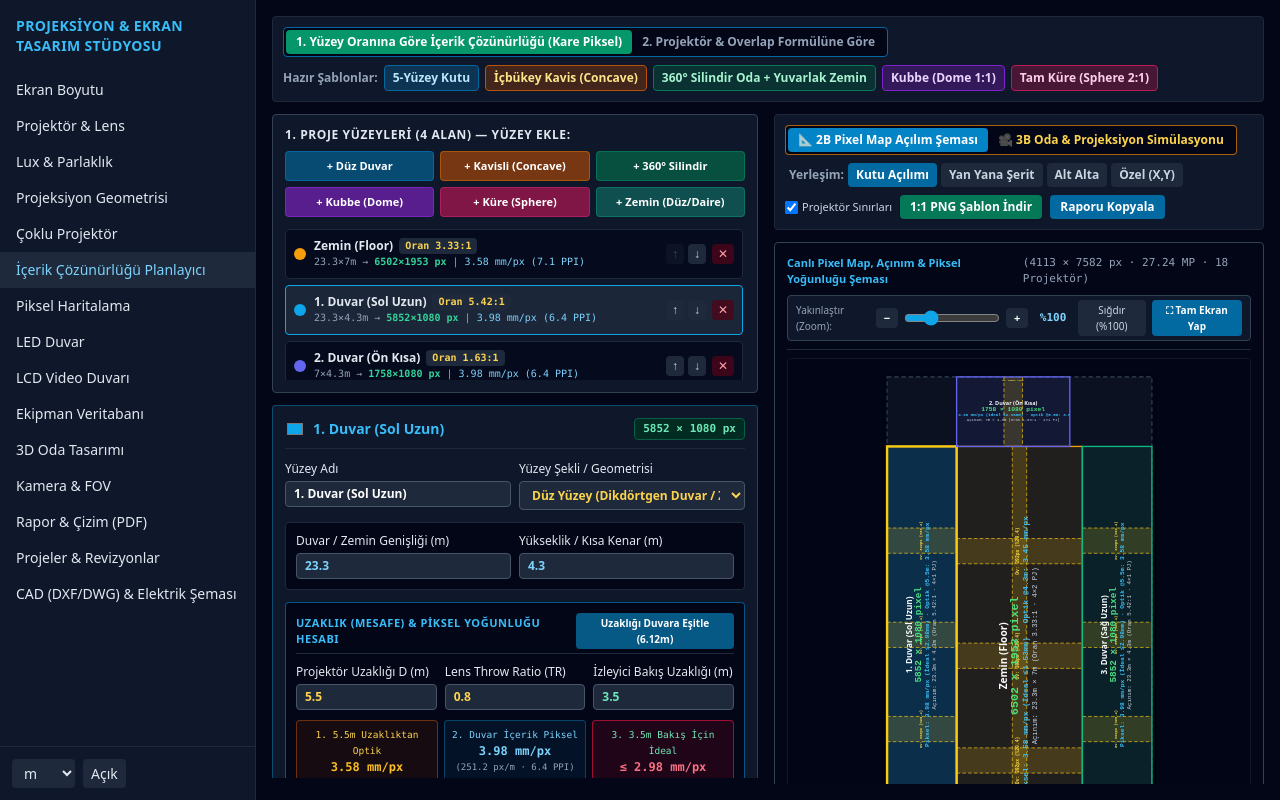
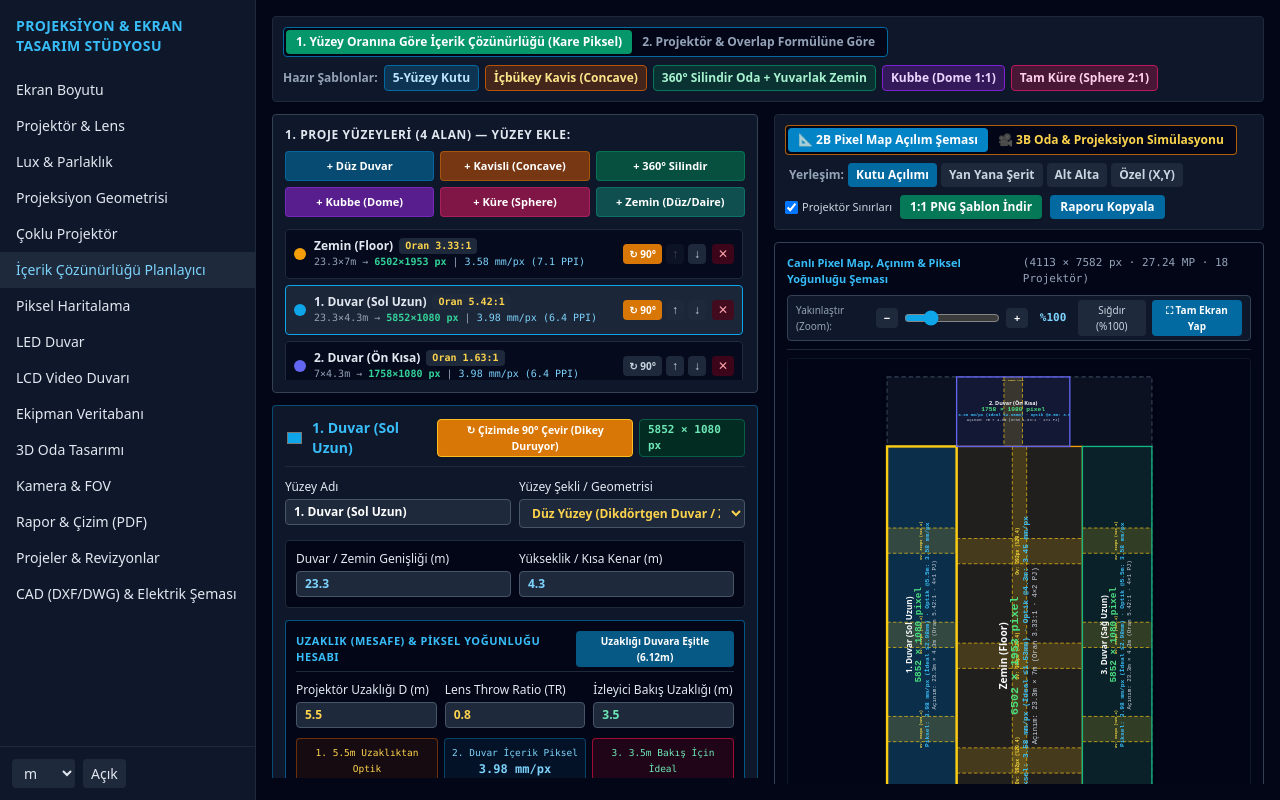
Before and after one commit to kadirylmz/projection-display-design-studio, a React (Vite) app in the folder frontend/: page / in a window 1280 px wide. Both pictures are taken after a click on the button "İçerik Çözünürlüğü Planlayıcı". Built offline with nearby package versions, Linux system fonts and the light colour scheme.

Commit message:
feat(content-planner): her duvar/yuzey icin bagimsiz 90 derece cevirme (Yatay/Dikey) butonu eklendi

```diff
--- a/frontend/src/modules/ContentPlanner.tsx
+++ b/frontend/src/modules/ContentPlanner.tsx
@@ -177,7 +177,7 @@ const INITIAL_SURFACES: SurfaceItem[] = [
     color: SURFACE_COLORS[0],
     canvasX: 0,
     canvasY: 0,
-    rotate90: false,
+    rotate90: true,
   },
   {
     id: 'surf-2',
@@ -229,7 +229,7 @@ const INITIAL_SURFACES: SurfaceItem[] = [
     color: SURFACE_COLORS[2],
     canvasX: 0,
     canvasY: 0,
-    rotate90: false,
+    rotate90: true,
   },
   {
     id: 'surf-4',
@@ -255,7 +255,7 @@ const INITIAL_SURFACES: SurfaceItem[] = [
     color: SURFACE_COLORS[3],
     canvasX: 0,
     canvasY: 0,
-    rotate90: false,
+    rotate90: true,
     syncFloorWithWalls: true,
   },
 ];
@@ -725,22 +725,28 @@ export default function ContentPlanner({ unit: _unit }: { unit: LengthUnit }) {
       let curX = 0;
       let maxWallH = 0;
       walls.forEach(w => {
-        positioned.push({ ...w, rotate90: false, drawW: w.netW, drawH: w.netH, posX: curX, posY: 0 });
-        curX += w.netW;
-        if (w.netH > maxWallH) maxWallH = w.netH;
+        const dW = w.rotate90 ? w.netH : w.netW;
+        const dH = w.rotate90 ? w.netW : w.netH;
+        positioned.push({ ...w, drawW: dW, drawH: dH, posX: curX, posY: 0 });
+        curX += dW;
+        if (dH > maxWallH) maxWallH = dH;
       });
 
       let curY = maxWallH;
       let otherX = 0;
       others.forEach(o => {
-        positioned.push({ ...o, rotate90: false, drawW: o.netW, drawH: o.netH, posX: otherX, posY: curY });
-        otherX += o.netW;
+        const dW = o.rotate90 ? o.netH : o.netW;
+        const dH = o.rotate90 ? o.netW : o.netH;
+        positioned.push({ ...o, drawW: dW, drawH: dH, posX: otherX, posY: curY });
+        otherX += dW;
       });
     } else if (layoutMode === 'stacked') {
       let curY = 0;
       rawCalculated.forEach(s => {
-        positioned.push({ ...s, rotate90: false, drawW: s.netW, drawH: s.netH, posX: 0, posY: curY });
-        curY += s.netH;
+        const dW = s.rotate90 ? s.netH : s.netW;
+        const dH = s.rotate90 ? s.netW : s.netH;
+        positioned.push({ ...s, drawW: dW, drawH: dH, posX: 0, posY: curY });
+        curY += dH;
       });
     } else if (layoutMode === 'cross') {
       const floor = rawCalculated.find(s => s.type === 'floor') || rawCalculated[0];
@@ -751,71 +757,77 @@ export default function ContentPlanner({ unit: _unit }: { unit: LengthUnit }) {
       const rightWall = walls[2];
       const bottomWall = walls[3];
 
-      const leftMargin = leftWall ? leftWall.netH : 0;
-      const topMargin = topWall ? topWall.netH : 0;
-
-      const floorDrawW = floor.netH;
-      const floorDrawH = floor.netW;
+      const leftW = leftWall ? (leftWall.rotate90 ? leftWall.netH : leftWall.netW) : 0;
+      const leftH = leftWall ? (leftWall.rotate90 ? leftWall.netW : leftWall.netH) : 0;
+
+      const topW = topWall ? (topWall.rotate90 ? topWall.netH : topWall.netW) : 0;
+      const topH = topWall ? (topWall.rotate90 ? topWall.netW : topWall.netH) : 0;
+
+      const rightW = rightWall ? (rightWall.rotate90 ? rightWall.netH : rightWall.netW) : 0;
+      const rightH = rightWall ? (rightWall.rotate90 ? rightWall.netW : rightWall.netH) : 0;
+
+      const bottomW = bottomWall ? (bottomWall.rotate90 ? bottomWall.netH : bottomWall.netW) : 0;
+      const bottomH = bottomWall ? (bottomWall.rotate90 ? bottomWall.netW : bottomWall.netH) : 0;
+
+      const floorDrawW = floor.rotate90 ? floor.netH : floor.netW;
+      const floorDrawH = floor.rotate90 ? floor.netW : floor.netH;
+
       positioned.push({
         ...floor,
-        rotate90: true,
         drawW: floorDrawW,
         drawH: floorDrawH,
-        posX: leftMargin,
-        posY: topMargin,
+        posX: leftW,
+        posY: topH,
       });
 
       if (leftWall) {
         positioned.push({
           ...leftWall,
-          rotate90: true,
-          drawW: leftWall.netH,
-          drawH: leftWall.netW,
+          drawW: leftW,
+          drawH: leftH,
           posX: 0,
-          posY: topMargin,
+          posY: topH,
         });
       }
       if (topWall) {
         positioned.push({
           ...topWall,
-          rotate90: false,
-          drawW: topWall.netW,
-          drawH: topWall.netH,
-          posX: leftMargin,
+          drawW: topW,
+          drawH: topH,
+          posX: leftW,
           posY: 0,
         });
       }
       if (rightWall) {
         positioned.push({
           ...rightWall,
-          rotate90: true,
-          drawW: rightWall.netH,
-          drawH: rightWall.netW,
-          posX: leftMargin + floorDrawW,
-          posY: topMargin,
+          drawW: rightW,
+          drawH: rightH,
+          posX: leftW + floorDrawW,
+          posY: topH,
         });
       }
       if (bottomWall) {
         positioned.push({
           ...bottomWall,
-          rotate90: false,
-          drawW: bottomWall.netW,
-          drawH: bottomWall.netH,
-          posX: leftMargin,
-          posY: topMargin + floorDrawH,
+          drawW: bottomW,
+          drawH: bottomH,
+          posX: leftW,
+          posY: topH + floorDrawH,
         });
       }
-      let extraY = topMargin + floorDrawH + (bottomWall ? bottomWall.netH : 0);
+      let extraY = topH + floorDrawH + bottomH;
       walls.slice(4).forEach(ex => {
+        const exW = ex.rotate90 ? ex.netH : ex.netW;
+        const exH = ex.rotate90 ? ex.netW : ex.netH;
         positioned.push({
           ...ex,
-          rotate90: false,
-          drawW: ex.netW,
-          drawH: ex.netH,
-          posX: leftMargin,
+          drawW: exW,
+          drawH: exH,
+          posX: leftW,
           posY: extraY,
         });
-        extraY += ex.netH;
+        extraY += exH;
       });
     } else {
       rawCalculated.forEach(s => {
@@ -1192,6 +1204,17 @@ export default function ContentPlanner({ unit: _unit }: { unit: LengthUnit }) {
 
                     <div className="flex items-center gap-1 shrink-0" onClick={e => e.stopPropagation()}>
                       <button
+                        onClick={() => updateSurface(s.id, { rotate90: !s.rotate90 })}
+                        title="Bu yüzeyi çizimde 90° Çevir (Yatay / Dikey)"
+                        className={`px-1.5 py-0.5 rounded font-bold text-[10px] transition ${
+                          s.rotate90
+                            ? 'bg-amber-600 text-white hover:bg-amber-500'
+                            : 'bg-slate-800 text-slate-300 hover:bg-slate-700'
+                        }`}
+                      >
+                        ↻ 90°
+                      </button>
+                      <button
                         onClick={() => moveSurface(idx, -1)}
                         disabled={idx === 0}
                         className="px-1.5 py-0.5 rounded bg-slate-800 hover:bg-slate-700 disabled:opacity-30 text-slate-300"
@@ -1232,9 +1255,22 @@ export default function ContentPlanner({ unit: _unit }: { unit: LengthUnit }) {
                   />
                   <span className="font-bold text-sky-400 text-sm">{activeSurface.name}</span>
                 </div>
-                <span className="px-2 py-0.5 rounded bg-emerald-950 text-emerald-300 border border-emerald-800 font-mono text-[11px] font-bold">
-                  {activeSurface.netW} × {activeSurface.netH} px
-                </span>
+                <div className="flex items-center gap-1.5">
+                  <button
+                    onClick={() => updateSurface(activeSurface.id, { rotate90: !activeSurface.rotate90 })}
+                    className={`px-2 py-0.5 rounded text-[10.5px] font-bold border transition ${
+                      activeSurface.rotate90
+                        ? 'bg-amber-600 text-white border-amber-400 shadow'
+                        : 'bg-slate-800 text-slate-200 border-slate-600 hover:bg-slate-700'
+                    }`}
+                    title="Seçili duvarı/yüzeyi çizimde 90° döndür (Yatay ↔ Dikey)"
+                  >
+                    ↻ Çizimde 90° Çevir ({activeSurface.rotate90 ? 'Dikey Duruyor' : 'Yatay Duruyor'})
+                  </button>
+                  <span className="px-2 py-0.5 rounded bg-emerald-950 text-emerald-300 border border-emerald-800 font-mono text-[11px] font-bold">
+                    {activeSurface.netW} × {activeSurface.netH} px
+                  </span>
+                </div>
               </div>
 
               {/* A) Yüzey Adı ve Geometri Tipi Seçimi */}
```
